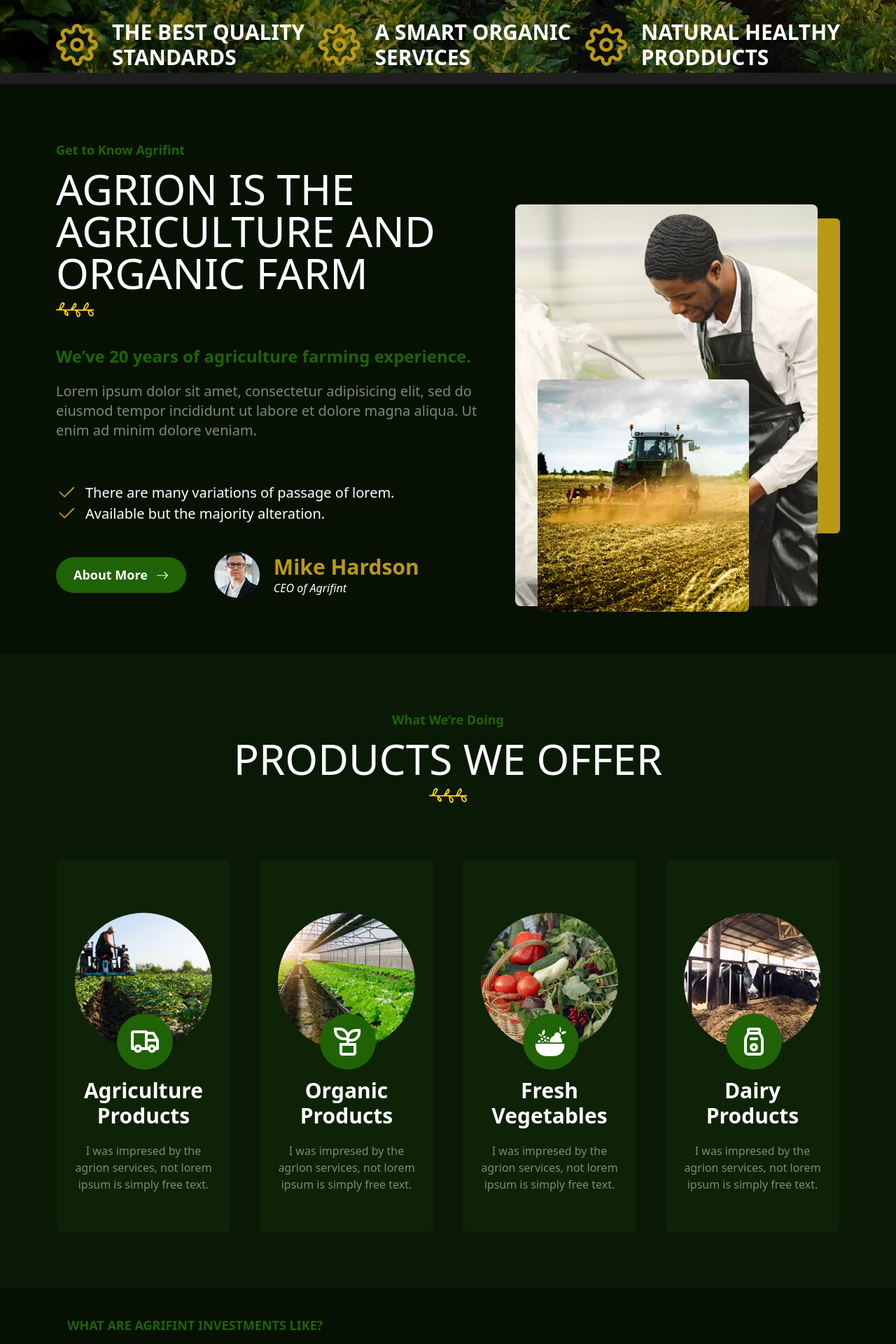
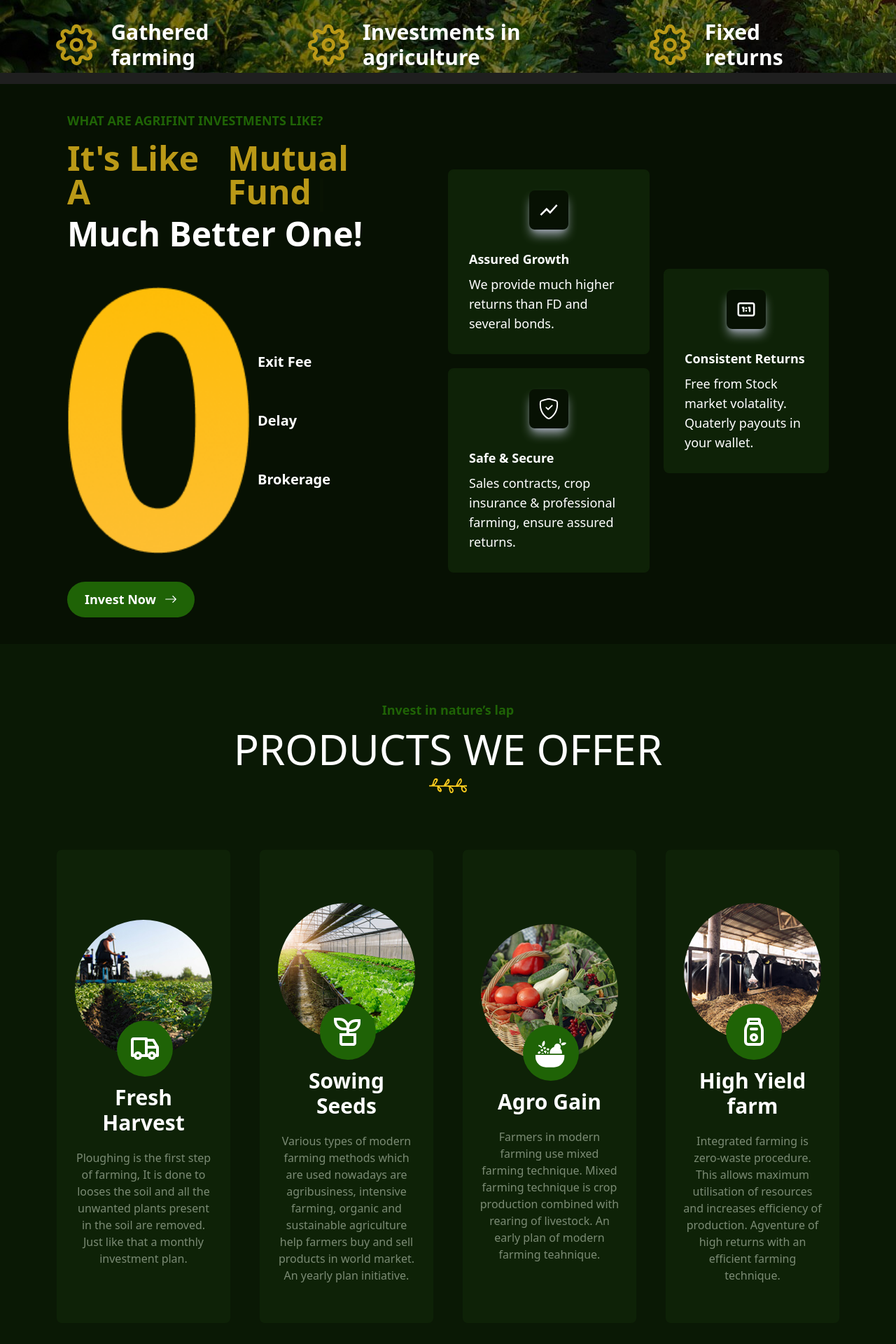
Before and after one commit to Tamdupagal/agri-fint, a Next.js app: page / in a window 1280 px wide. Shown: the part 680-2600 px from the top of the page at 70% size. Built offline with nearby package versions, Linux system fonts and the light colour scheme.

Commit message:
update data

```diff
--- a/components/HomePages/Banner.js
+++ b/components/HomePages/Banner.js
@@ -78,15 +78,13 @@ const BannerCard = () => {
         <div className="flex flex-col  items-center justify-center w-full">
           <div className="flex items-center justify-center mt-10">
             <div className="text-center text-fontclr font-bold">
-                        <p className=" text-2xl  -mb-10">We are Producing Natural Products</p>
-                        <h1 className="text-[80px] lg:text-[170px] my-10">Agriculture.</h1>
+              <p className=" text-2xl  -mb-10">Invest in nature’s lap</p>
+              <h1 className="text-[80px] lg:text-[170px] my-10">Agrifint </h1>
             </div>
           </div>
 
           <Button>Discover</Button>
-
         </div>
-
 
         <div className="flex flex-col items-center justify-between w-full  ">
           {/* <hr className="h-[0.5px] bg-fontclr w-4/6 my-10 " /> */}
@@ -94,26 +92,23 @@ const BannerCard = () => {
             <div className="flex items-center gap-5 ">
               <FiSettings className="text-yellow text-6xl font-bold" />
               <div className="text-xl lg:text-3xl font-semibold text-fontclr text-start">
-                            <h2>THE BEST QUALITY</h2>
-                            <h2>STANDARDS</h2>
+                <h2>Gathered farming</h2>
               </div>
             </div>
             <div className="flex items-center gap-5 p-5">
               <FiSettings className="text-yellow text-6xl font-bold" />
               <div className="text-xl lg:text-3xl font-semibold text-fontclr text-start">
-                            <h2>A SMART ORGANIC</h2>
-                            <h2>SERVICES</h2>
+                <h2>Investments in agriculture</h2>
               </div>
             </div>
             <div className="flex items-center gap-5">
               <FiSettings className="text-yellow text-6xl font-bold" />
               <div className="text-xl lg:text-3xl font-semibold text-fontclr text-start">
-                            <h2>NATURAL HEALTHY</h2>
-                            <h2>PRODDUCTS</h2>
+                <h2>Fixed returns</h2>
               </div>
             </div>
           </div>
         </div>
       </div>
-    )
+    );
 }
--- a/components/HomePages/Services.js
+++ b/components/HomePages/Services.js
@@ -5,23 +5,25 @@ import { servicesData } from '../../public/homeData';
 
 const Services = () => {
     return (
-        <div className=' px-6 lg:px-20 bg-darkBg  text-fontclr  py-20 services-bg '>
-            <div className='flex flex-col items-center gap-3'>
-                <p className='text-lg font-semibold text-primary'>What We’re Doing</p>
-                <h2 className='text-3xl lg:text-6xl '>PRODUCTS WE OFFER</h2>
-                <Image src={"/assets/section-title-icon-1.png"} width={54} height={21} alt="title icon" />
-            </div>
-            <div className='grid grid-cols-1 lg:grid-cols-4 pt-20 gap-10'>
-                {
-                    servicesData.map(singleService => <ServiceCard key={singleService.id} singleService={singleService} />)
-                }
-            </div>
-
-
-
-
-
+      <div className=" px-6 lg:px-20 bg-darkBg  text-fontclr  py-20 services-bg ">
+        <div className="flex flex-col items-center gap-3">
+          <p className="text-lg font-semibold text-primary">
+            Invest in nature’s lap
+          </p>
+          <h2 className="text-3xl lg:text-6xl ">PRODUCTS WE OFFER</h2>
+          <Image
+            src={"/assets/section-title-icon-1.png"}
+            width={54}
+            height={21}
+            alt="title icon"
+          />
         </div>
+        <div className="grid grid-cols-1 lg:grid-cols-4 pt-20 gap-10">
+          {servicesData.map((singleService) => (
+            <ServiceCard key={singleService.id} singleService={singleService} />
+          ))}
+        </div>
+      </div>
     );
 };
 
--- a/pages/index.js
+++ b/pages/index.js
@@ -1,15 +1,15 @@
-import Head from 'next/head'
-import Image from 'next/image'
-import Banner from '../components/HomePages/Banner'
-import Contact from '../components/HomePages/Contact'
-import Features from '../components/HomePages/Features'
-import HomeAbout from '../components/HomePages/HomeAbout'
-import Projects from '../components/HomePages/Projects'
-import Services from '../components/HomePages/Services'
-import Success from '../components/HomePages/Success'
-import Testimonial from '../components/HomePages/Testimonial'
-import styles from '../styles/Home.module.css'
-import Button from '../utilities/Button'
+import Head from "next/head";
+import Image from "next/image";
+import Banner from "../components/HomePages/Banner";
+import Contact from "../components/HomePages/Contact";
+import Features from "../components/HomePages/Features";
+import HomeAbout from "../components/HomePages/HomeAbout";
+import Projects from "../components/HomePages/Projects";
+import Services from "../components/HomePages/Services";
+import Success from "../components/HomePages/Success";
+import Testimonial from "../components/HomePages/Testimonial";
+import styles from "../styles/Home.module.css";
+import Button from "../utilities/Button";
 
 export default function Home() {
   return (
@@ -20,13 +20,12 @@ export default function Home() {
         <link rel="icon" href="/favicon.ico" />
       </Head>
 
-
       <div>
         <Banner />
+        <Features />
+        <Services />
         <HomeAbout />
 
-        <Services />
-        <Features />
 
         <Testimonial />
         <Success />
@@ -34,5 +33,5 @@ export default function Home() {
         <Contact />
       </div>
     </div>
-  )
+  );
 }
--- a/public/homeData.js
+++ b/public/homeData.js
@@ -1,35 +1,39 @@
-import { TbMilk, TbTruck } from 'react-icons/tb';
-import { RiPlantLine } from 'react-icons/ri';
-import { GiFruitBowl } from 'react-icons/gi';
+import { TbMilk, TbTruck } from "react-icons/tb";
+import { RiPlantLine } from "react-icons/ri";
+import { GiFruitBowl } from "react-icons/gi";
 
 export const servicesData = [
   {
     id: 1,
-        name: "Agriculture Products",
-        details: "I was impresed by the agrion services, not lorem ipsum is simply free text.",
+    name: "Fresh Harvest",
+    details:
+      "Ploughing is the first step of farming, It is done to looses the soil and all the unwanted plants present in the soil are removed. Just like that a monthly investment plan.",
     img: "/assets/services-one-1.jpg",
-        icon: <TbTruck />
+    icon: <TbTruck />,
   },
   {
     id: 2,
-        name: "Organic Products",
-        details: "I was impresed by the agrion services, not lorem ipsum is simply free text.",
+    name: "Sowing Seeds",
+    details:
+      "Various types of modern farming methods which are used nowadays are agribusiness, intensive farming, organic and sustainable agriculture help farmers buy and sell products in world market. An yearly plan initiative.",
     img: "/assets/services-one-2.jpg",
-        icon: <RiPlantLine />
+    icon: <RiPlantLine />,
   },
   {
     id: 3,
-        name: "Fresh Vegetables",
-        details: "I was impresed by the agrion services, not lorem ipsum is simply free text.",
+    name: "Agro Gain",
+    details:
+      "Farmers in modern farming use mixed farming technique. Mixed farming technique is crop production combined with rearing of livestock. An early plan of modern farming teahnique.",
     img: "/assets/services-one-3.jpg",
-        icon: <GiFruitBowl />
+    icon: <GiFruitBowl />,
   },
   {
     id: 4,
-        name: "Dairy Products",
-        details: "I was impresed by the agrion services, not lorem ipsum is simply free text.",
+    name: "High Yield farm",
+    details:
+      "Integrated farming is zero-waste procedure. This allows maximum utilisation of resources and increases efficiency of production. Agventure of high returns with an efficient farming technique.",
     img: "/assets/services-one-4.jpg",
-        icon: <TbMilk />
+    icon: <TbMilk />,
   },
 ];
 
@@ -39,60 +43,64 @@ export const achivementData = [
     name: "TOTAL INVESTMENTS",
     num: "₹15+",
     unit: "CRORES",
-        icon: "/assets/investment.svg"
+    icon: "/assets/investment.svg",
   },
   {
     id: 2,
     name: "RETURNS",
     num: "16%",
     unit: "PER ANNUM",
-        icon: "/assets/return.svg"
+    icon: "/assets/return.svg",
   },
   {
     id: 3,
     name: "MANAGED AREA",
     num: "2100+",
     unit: "ACRES",
-        icon: "/assets/TotalInvestments.svg"
-    }
+    icon: "/assets/TotalInvestments.svg",
+  },
 ];
-
 
 export const testimonialData = [
   {
     id: 101,
     name: "Sarah Albert",
-        comment: "Lorem ipsum dolor, sit amet consectetur adipisicing elit. Sed tempora sit similique cum, quasi autem praesentium perspiciatis repellendus harum temporibus.",
+    comment:
+      "Lorem ipsum dolor, sit amet consectetur adipisicing elit. Sed tempora sit similique cum, quasi autem praesentium perspiciatis repellendus harum temporibus.",
     designation: "Customer",
-        img: "/assets/testimonials/testimonial-1-1.jpg"
+    img: "/assets/testimonials/testimonial-1-1.jpg",
   },
   {
     id: 102,
     name: "Kevin Martin",
-        comment: "Lorem ipsum dolor, sit amet consectetur adipisicing elit. Sed tempora sit similique cum, quasi autem praesentium perspiciatis repellendus harum temporibus.",
+    comment:
+      "Lorem ipsum dolor, sit amet consectetur adipisicing elit. Sed tempora sit similique cum, quasi autem praesentium perspiciatis repellendus harum temporibus.",
     designation: "Customer",
-        img: "/assets/testimonials/testimonial-1-2.jpg"
+    img: "/assets/testimonials/testimonial-1-2.jpg",
   },
   {
     id: 103,
     name: "Aleesha Brown",
-        comment: "Lorem ipsum dolor, sit amet consectetur adipisicing elit. Sed tempora sit similique cum, quasi autem praesentium perspiciatis repellendus harum temporibus.",
+    comment:
+      "Lorem ipsum dolor, sit amet consectetur adipisicing elit. Sed tempora sit similique cum, quasi autem praesentium perspiciatis repellendus harum temporibus.",
     designation: "Customer",
-        img: "/assets/testimonials/testimonial-1-3.jpg"
+    img: "/assets/testimonials/testimonial-1-3.jpg",
   },
   {
     id: 104,
     name: "Mike Hardson",
-        comment: "Lorem ipsum dolor, sit amet consectetur adipisicing elit. Sed tempora sit similique cum, quasi autem praesentium perspiciatis repellendus harum temporibus.",
+    comment:
+      "Lorem ipsum dolor, sit amet consectetur adipisicing elit. Sed tempora sit similique cum, quasi autem praesentium perspiciatis repellendus harum temporibus.",
     designation: "Customer",
-        img: "/assets/testimonials/testimonial-1-4.jpg"
+    img: "/assets/testimonials/testimonial-1-4.jpg",
   },
   {
     id: 105,
     name: "Jolie Micheal",
-        comment: "Lorem ipsum dolor, sit amet consectetur adipisicing elit. Sed tempora sit similique cum, quasi autem praesentium perspiciatis repellendus harum temporibus.",
+    comment:
+      "Lorem ipsum dolor, sit amet consectetur adipisicing elit. Sed tempora sit similique cum, quasi autem praesentium perspiciatis repellendus harum temporibus.",
     designation: "Customer",
-        img: "/assets/testimonials/testimonial-1-5.jpg"
+    img: "/assets/testimonials/testimonial-1-5.jpg",
   },
 ];
 
@@ -102,27 +110,27 @@ export const projectsData = [
     name: "HEALTHY",
     desc1: "ORGANIC",
     desc2: "SOLUTIONS",
-        img: "/assets/project-one-1.jpg"
+    img: "/assets/project-one-1.jpg",
   },
   {
     id: 202,
     name: "FARMING",
     desc1: "HARVEST",
     desc2: "INNOVATIONS",
-        img: "/assets/project-one-2.jpg"
+    img: "/assets/project-one-2.jpg",
   },
   {
     id: 203,
     name: "ORGANIC",
     desc1: "AGRICULTURE",
     desc2: "FARMING",
-        img: "/assets/project-one-3.jpg"
+    img: "/assets/project-one-3.jpg",
   },
   {
     id: 204,
     name: "SOLUTION",
     desc1: "THE FARMING",
     desc2: "SEASON",
-        img: "/assets/project-one-4.jpg"
-    }
-]
+    img: "/assets/project-one-4.jpg",
+  },
+];
```
Lines whose indentation alone changed are shown as unchanged.
